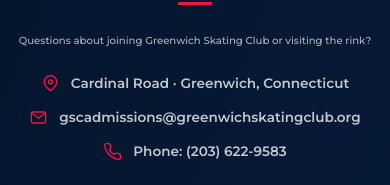
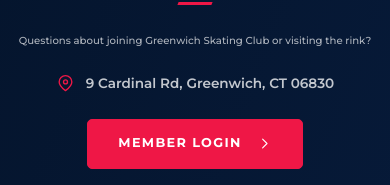
Before and after one commit to Avmannino/gsc_stateline_webpage, a React (Vite) app: page / in a window 390 px wide. Shown: the part 2958-3143 px from the top of the page. Built offline with nearby package versions, Linux system fonts and the light colour scheme.

Commit message:
Remove footer phone/email, update address with unit and zip
Drops the phone and email contact rows and updates the address to
9 Cardinal Rd, Greenwich, CT 06830 (state abbreviated, zip added),
matching the embedded map query.

```diff
--- a/src/Footer.jsx
+++ b/src/Footer.jsx
@@ -13,11 +13,6 @@
 
 const MEMBER_LOGIN_URL =
   "https://www.greenwichskatingclub.org/login";
-
-const ADMISSIONS_EMAIL =
-  "gscadmissions@greenwichskatingclub.org";
-
-const ADMISSIONS_PHONE = "(203) 622-9583";
 
 const exploreGroups = [
   {
@@ -105,25 +100,6 @@
   );
 }
 
-function EmailIcon() {
-  return (
-    <svg
-      viewBox="0 0 24 24"
-      aria-hidden="true"
-    >
-      <rect
-        x="3"
-        y="5"
-        width="18"
-        height="14"
-        rx="2"
-      />
-
-      <path d="m4 7 8 6 8-6" />
-    </svg>
-  );
-}
-
 function PinIcon() {
   return (
     <svg
@@ -144,17 +120,6 @@
         cy="10"
         r="2.5"
       />
-    </svg>
-  );
-}
-
-function PhoneIcon() {
-  return (
-    <svg
-      viewBox="0 0 24 24"
-      aria-hidden="true"
-    >
-      <path d="M22 16.92v3a2 2 0 0 1-2.18 2 19.79 19.79 0 0 1-8.63-3.07 19.5 19.5 0 0 1-6-6 19.79 19.79 0 0 1-3.07-8.67A2 2 0 0 1 4.11 2h3a2 2 0 0 1 2 1.72 12.84 12.84 0 0 0 .7 2.81 2 2 0 0 1-.45 2.11L8.09 9.91a16 16 0 0 0 6 6l1.27-1.27a2 2 0 0 1 2.11-.45 12.84 12.84 0 0 0 2.81.7A2 2 0 0 1 22 16.92z" />
     </svg>
   );
 }
@@ -333,25 +298,7 @@
             <PinIcon />
 
             <span>
-              Cardinal Road · Greenwich, Connecticut
-            </span>
-          </a>
-
-          <a href={`mailto:${ADMISSIONS_EMAIL}`}>
-            <EmailIcon />
-
-            <span>
-              {ADMISSIONS_EMAIL}
-            </span>
-          </a>
-
-          <a
-            href={`tel:+1${ADMISSIONS_PHONE.replace(/\D/g, "")}`}
-          >
-            <PhoneIcon />
-
-            <span>
-              Phone: {ADMISSIONS_PHONE}
+              9 Cardinal Rd, Greenwich, CT 06830
             </span>
           </a>
         </div>
@@ -384,7 +331,7 @@
       <div className="footer-map">
         <iframe
           title="Greenwich Skating Club location"
-          src="https://www.google.com/maps?q=Greenwich+Skating+Club,+Cardinal+Road,+Greenwich,+CT&output=embed"
+          src="https://www.google.com/maps?q=9+Cardinal+Rd,+Greenwich,+CT+06830&output=embed"
           loading="lazy"
           referrerPolicy="no-referrer-when-downgrade"
         />
```
